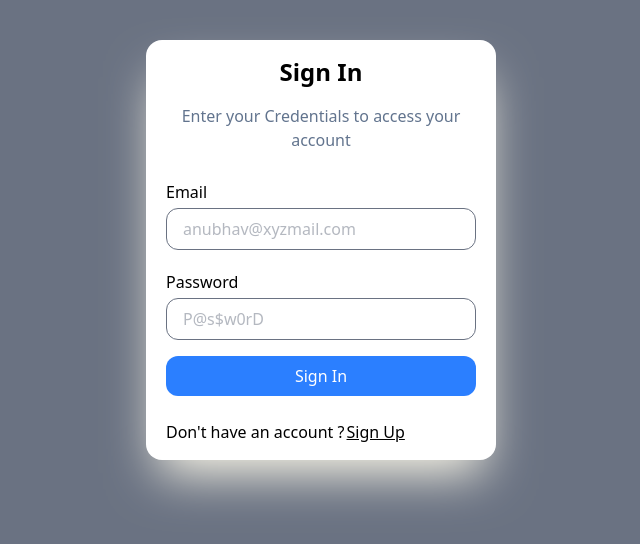
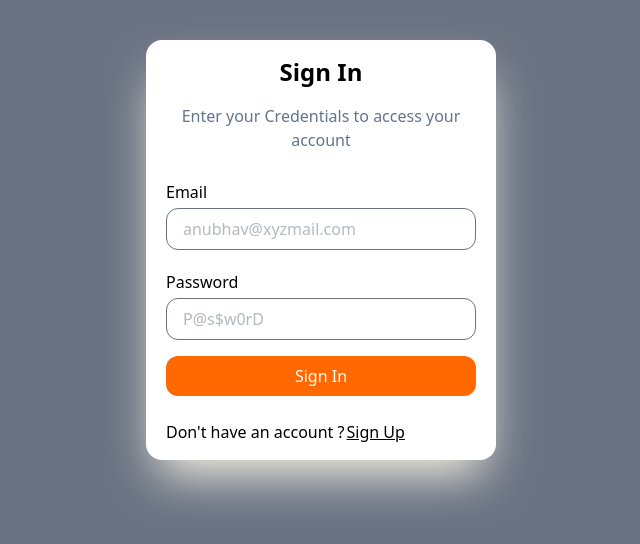
Before and after one commit to ynubhav/Tranzakt, a React (Vite) app in the folder frontend/: page /signin in a window 1280 px wide. Shown: the top 544 px of the page, without its empty margins (319-959 px from the left). Built offline with nearby package versions, Linux system fonts and the light colour scheme.

Commit message:
changes in style

```diff
--- a/frontend/src/components/button.jsx
+++ b/frontend/src/components/button.jsx
@@ -1,6 +1,6 @@
 export default function Button({name,onClick}){
     return(
-        <button onClick={onClick} className="bg-blue-500 rounded-xl py-2 hover:bg-gray-700 text-white text-center mx-5 mb-4 my-2 cursor-pointer">
+        <button onClick={onClick} className="bg-orange-500 rounded-xl py-2 hover:bg-gray-700 text-white text-center mx-5 mb-4 my-2 cursor-pointer">
             {name}
         </button>
     )
--- a/frontend/src/components/profbutton.jsx
+++ b/frontend/src/components/profbutton.jsx
@@ -1,7 +1,7 @@
 export default function ProfButton({name,onClick}){
     return(
         <div className='grid '>
-            <button onClick={onClick} className="bg-blue-500 rounded-xl py-2 hover:bg-gray-700 text-white text-center mx-5 mb-4 mt-2 cursor-pointer">
+            <button onClick={onClick} className= "rounded-xl py-2 pl-4 hover:bg-gray-700 text-white text-left mx-5 mb-4 mt-2 cursor-pointer">
             {name}
         </button>
         </div>
```
